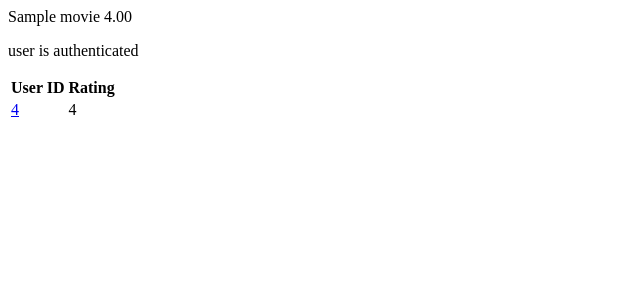
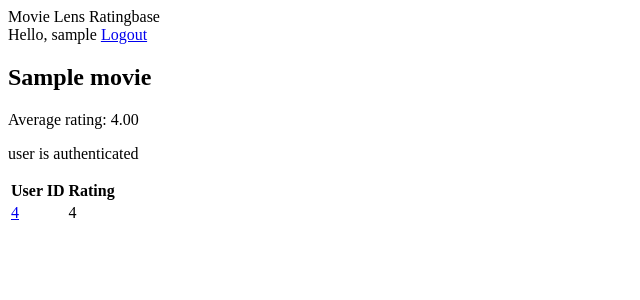
Before and after one commit to katjackson/django-movies, a Django app: page /ratingbase/movie/1/ in a window 1280 px wide. Shown: the top 300 px of the page, without its empty margins (0-640 px from the left). Run offline with Django 3.2, Linux system fonts and the light colour scheme; a user stored in the database is signed in; tables that the repository leaves empty hold one stand-in row (values such as "Sample post"); parts of the project's set-up code (start-up, migrations or seed data) failed here and were passed over.

Commit message:
Added base.html

```diff
--- a/movieratings/ratingbase/templates/ratingbase/base.html
+++ b/movieratings/ratingbase/templates/ratingbase/base.html
@@ -0,0 +1,22 @@
+{% block title %}{{ site_title|default:_('Movie Lens Ratingbase') }}{% endblock %}
+
+<div>
+  {% if user.is_anonymous %}
+  <a href="{% url 'login' %}">Login</a>
+  <a href="register/">Create an account</a>
+  {% else %}
+  Hello, {{ user }}
+  <a href="{% url 'logout' %}">Logout</a>
+  {% endif %}
+</div>
+
+<div id="content" class="{% block coltype %}colM{% endblock %}">
+    {% block pretitle %}{% endblock %}
+    {% block content_title %}{% if title %}<h1>{{ title }}</h1>{% endif %}{% endblock %}
+    {% block content %}
+    {% block object-tools %}{% endblock %}
+    {{ content }}
+    {% endblock %}
+    {% block sidebar %}{% endblock %}
+    <br class="clear" />
+</div>
--- a/movieratings/ratingbase/templates/ratingbase/movie_detail.html
+++ b/movieratings/ratingbase/templates/ratingbase/movie_detail.html
@@ -1,5 +1,9 @@
-{{movie}}
-{{movie.avg_rating}}
+{% extends "ratingbase/base.html" %}
+
+{% block content %}
+
+<h2>{{movie}}</h2>
+<p>Average rating: {{movie.avg_rating}}</p>
 
 {% if user.is_authenticated %}
 
@@ -23,3 +27,4 @@
 {% endfor %}
 
 </table>
+{% endblock %}
```
Also changed, not shown: movieratings/ratingbase/forms.py (+0 -7 lines), movieratings/ratingbase/templates/ratingbase/index.html (+3 -10 lines).
